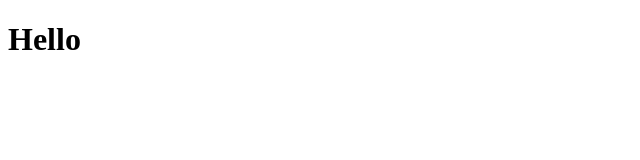
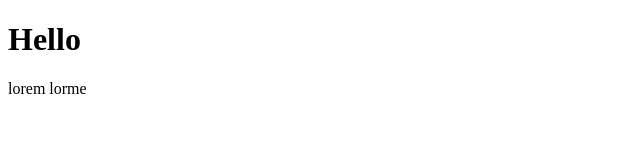
Before and after one commit to thalya-codes/teste, a plain HTML site: page index.html in a window 1280 px wide. Shown: the whole page, without its empty margins (0-640 px from the left). Drawn offline with Linux system fonts and the light colour scheme.

Commit message:
Update index.html

```diff
--- a/index.html
+++ b/index.html
@@ -8,5 +8,6 @@
 </head>
 <body>
   <h1>Hello</h1>
+  lorem lorme
 </body>
 </html>
```
